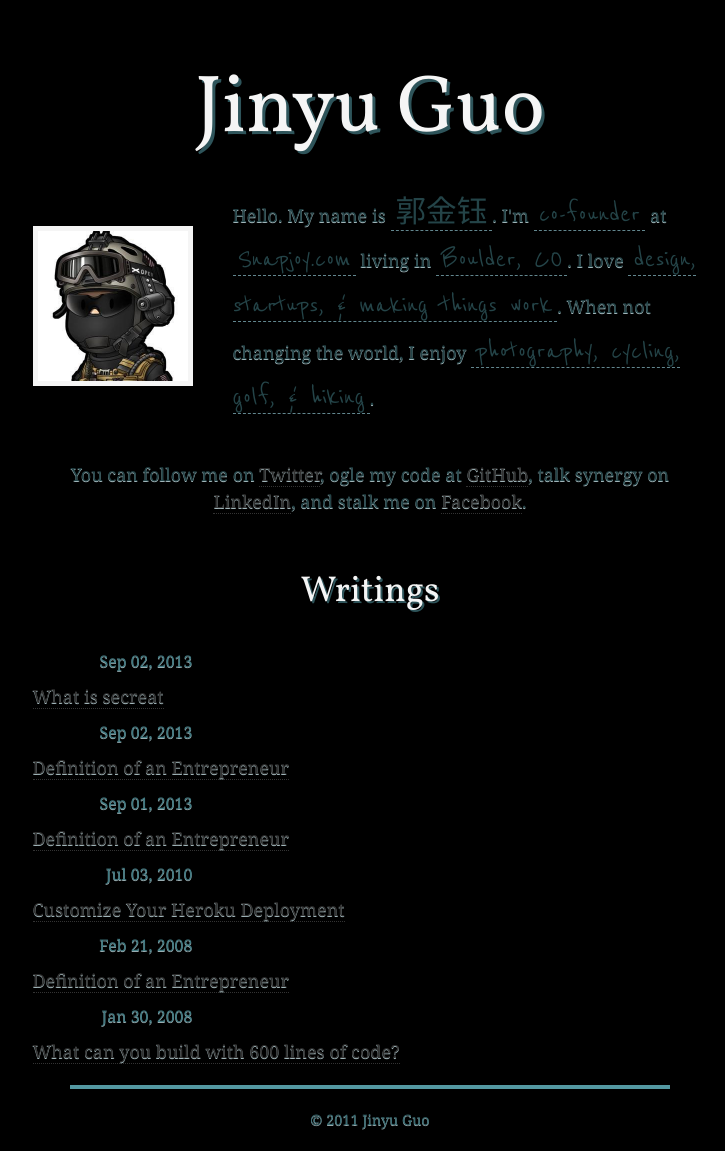
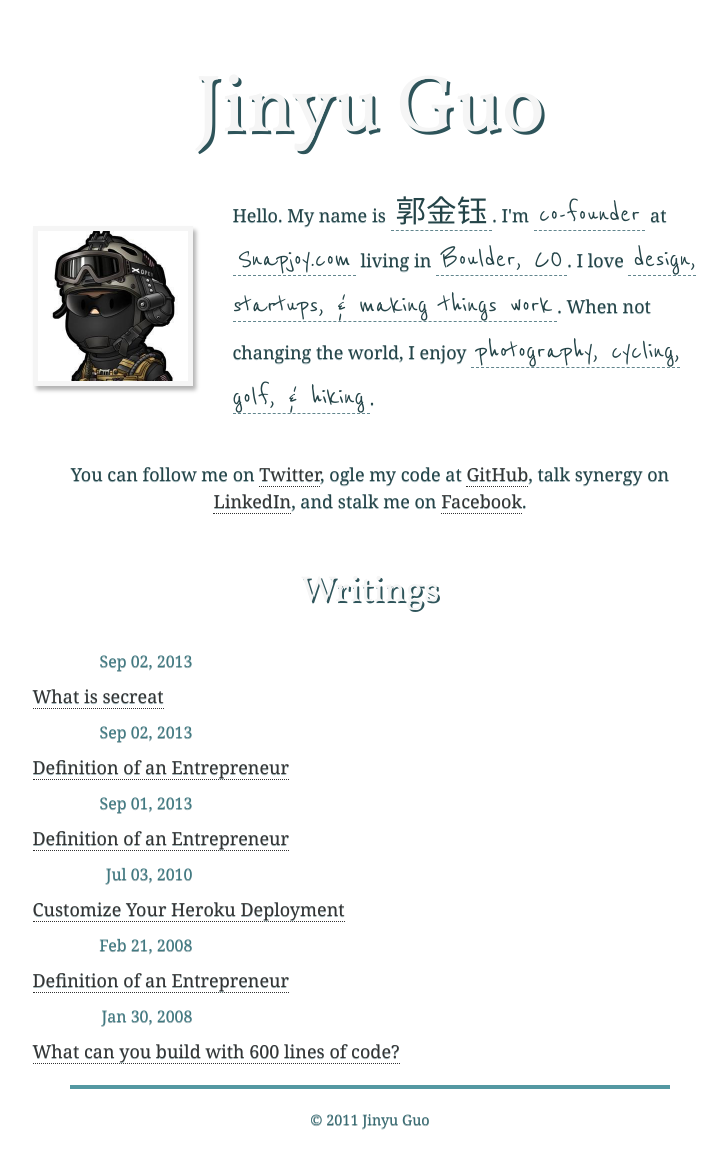
Before and after one commit to javaIsEGirl/javaisegirl.github.com, a Jekyll site: the page built from index.html, in a window 1280 px wide. Shown: the whole page, without its empty margins (270-995 px from the left). Built offline with Jekyll 4.4.1, drawn with Linux system fonts in a browser that asks for light colours; some web fonts are replaced.

Commit message:
what i want told to someone

```diff
--- a/css/screen.css
+++ b/css/screen.css
@@ -81,7 +81,7 @@ strong {
 /* =========== */
 
 #welcome {
-  background-color: #000000;
+  background-color: #ffffff;
   color: #244448;
   text-shadow: 0 1px 0 #A1B6BA;
   font-size: 18px;
```
